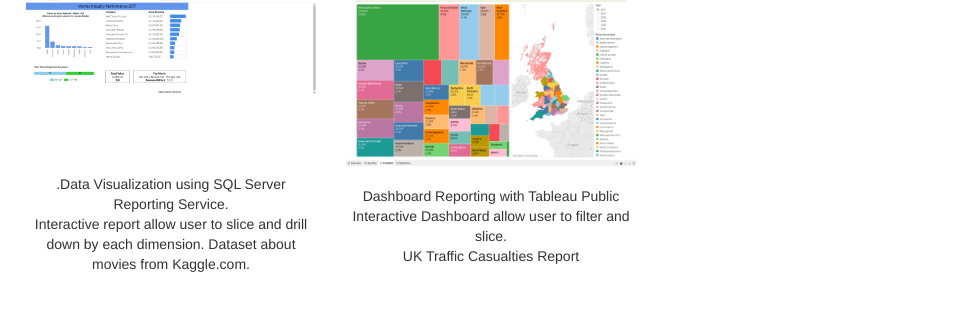
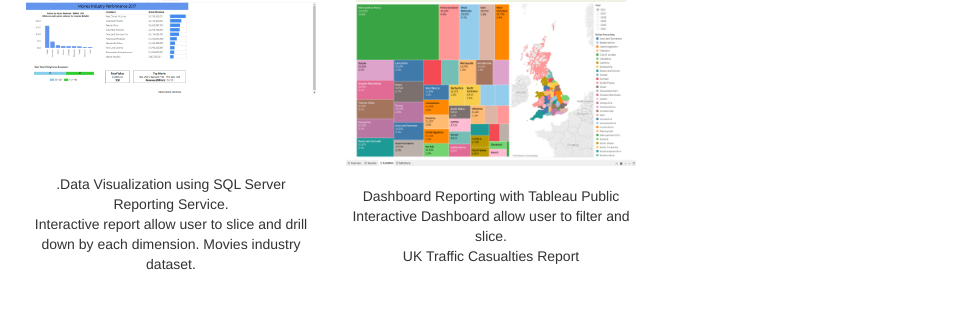
Before and after one commit to halethithu/halethithu.github.io, a plain HTML site: page index.html in a window 1280 px wide. Shown: the part 623-947 px from the top of the page, 309-1280 px from the left. Drawn offline with nearby package versions, Linux system fonts and the light colour scheme.

Commit message:
Update index.html

```diff
--- a/index.html
+++ b/index.html
@@ -87,7 +87,7 @@
           <p>
             <br><br><br><br>.Data Visualization using SQL Server Reporting Service. <br>
             Interactive report allow user to slice and drill down by each dimension.
-            Dataset about movies from Kaggle.com.</p>
+            Movies industry dataset.</p>
         </div>
 
         <div class="col-sm-3">
@@ -287,7 +287,7 @@ height: 30px;
     </div>
     <br>
 -->
-
+<br>
 <div class="container-fluid bg-3 text-center">
   <div id = "Contact"></div>
   <h2>Contact</h2><br>
```
